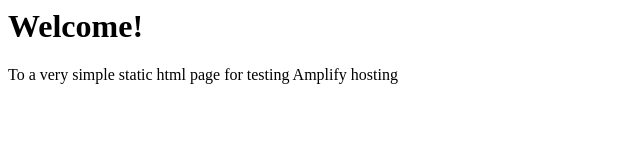
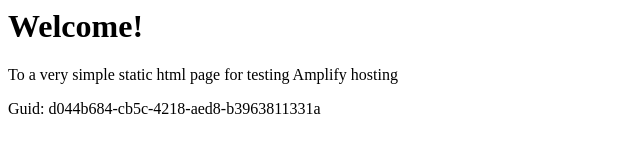
Before and after one commit to aws-aemilia-pdx/Github-PR-Commit-Integration-Test-DoNotTouch-GitH-MJCD6L4M-v1-preprod-us-west-2, a website: page src/index.html in a window 1280 px wide. Shown: the whole page, without its empty margins (0-640 px from the left). Drawn offline with Linux system fonts and the light colour scheme.

Commit message:
commit from integ tests

```diff
--- a/src/index.html
+++ b/src/index.html
@@ -1,3 +1,5 @@
+
+
 <html lang="en">
 
 <head>
@@ -10,6 +12,6 @@
 <body>
     <h1>Welcome!</h1>
     <p>To a very simple static html page for testing Amplify hosting</p>
-</body>
+    <p>Guid: d044b684-cb5c-4218-aed8-b3963811331a</p></body>
 
 </html>
```
